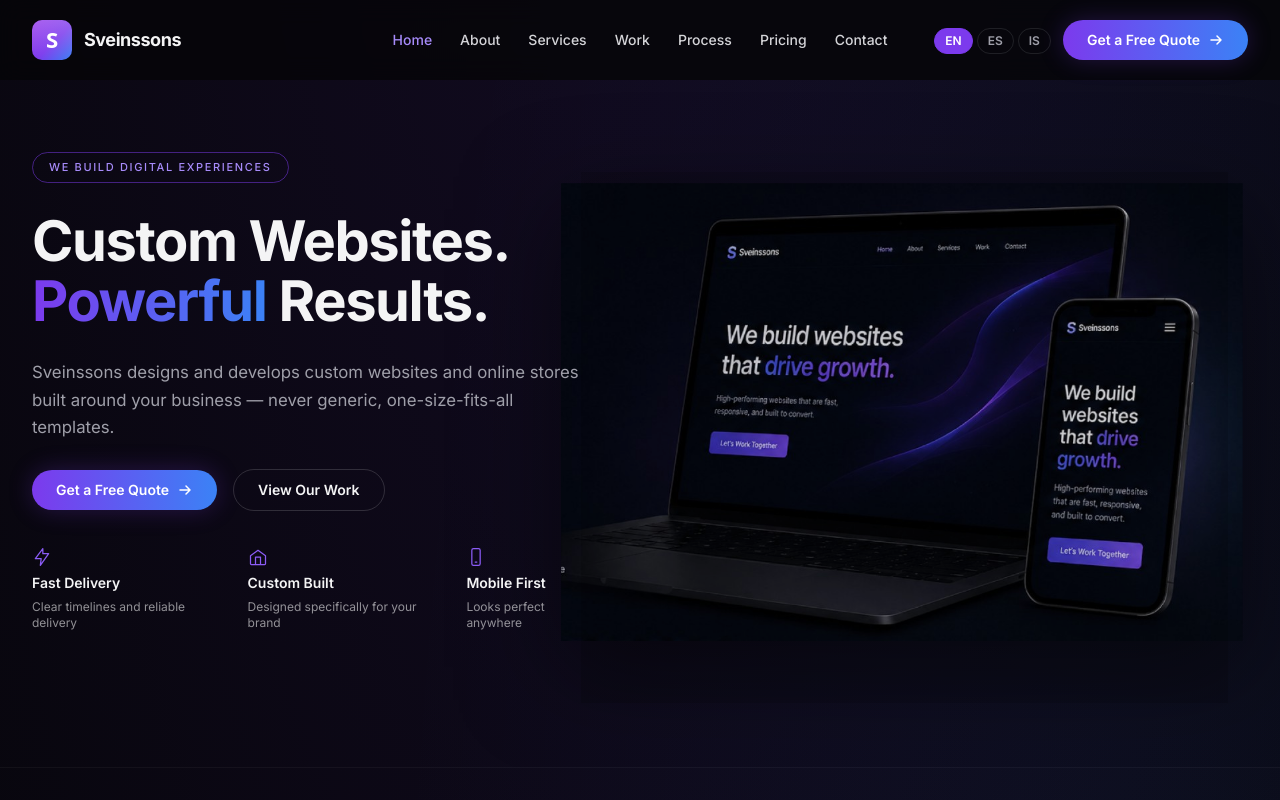
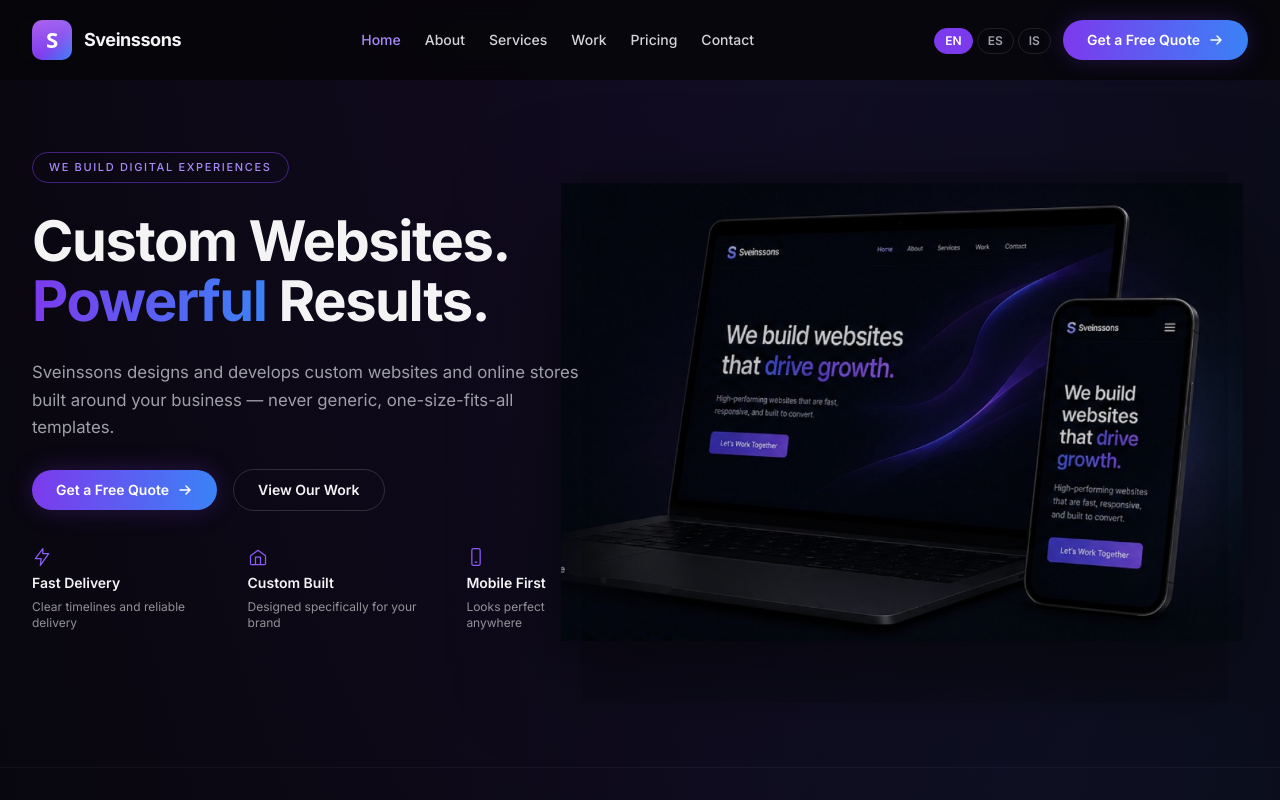
Before and after one commit to Pauneren/sveinssons-official, a Next.js app: page / in a window 1280 px wide. Shown: the top 800 px of the page. Built offline with nearby package versions, Linux system fonts and the light colour scheme.

Commit message:
fix(header): prevent desktop nav overlap

```diff
--- a/src/components/layout/Header.tsx
+++ b/src/components/layout/Header.tsx
@@ -13,7 +13,6 @@ const navItemsConfig: { key: keyof Translations["nav"]; href: string; active?: b
   { key: "about", href: "#about" },
   { key: "services", href: "#services" },
   { key: "work", href: "#work" },
-  { key: "process", href: "#process" },
   { key: "pricing", href: "#pricing" },
   { key: "contact", href: "#contact" },
 ];
@@ -46,7 +45,7 @@ export function Header() {
         </a>
 
         <nav
-          className="absolute left-1/2 hidden -translate-x-1/2 items-center gap-7 xl:flex"
+          className="hidden items-center gap-6 xl:flex"
           aria-label="Main navigation"
         >
           {navItems.map((item) => (
```
